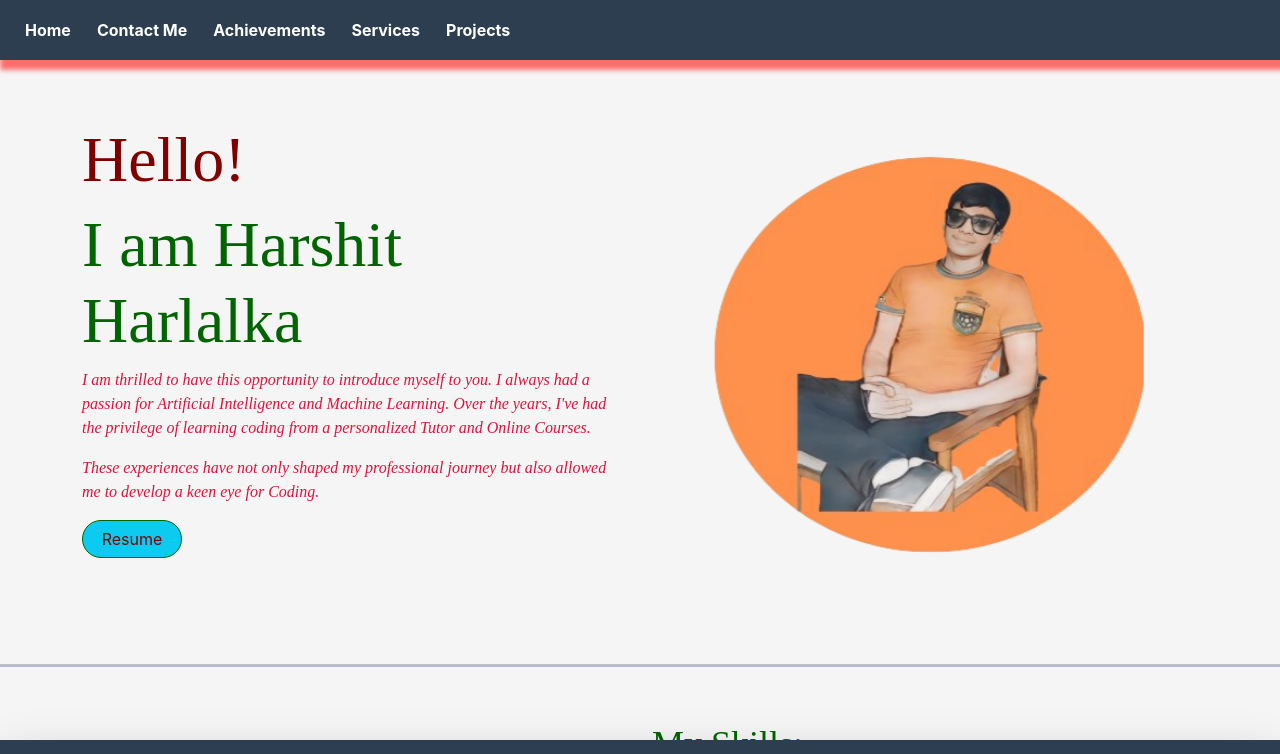
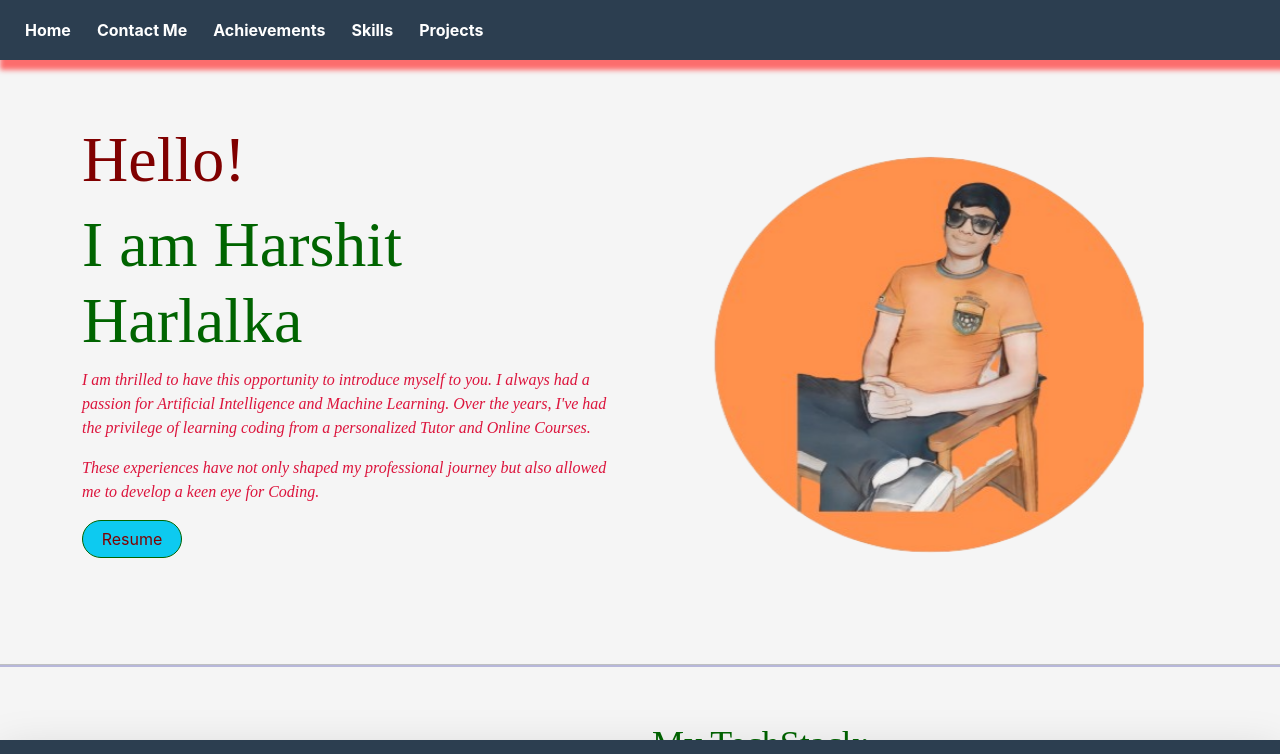
Before and after one commit to Harshit-TheCoder/Portfolio-Website, a React (Create React App) app: page / in a window 1280 px wide. Shown: the top 754 px of the page. Built offline with nearby package versions, Linux system fonts and the light colour scheme.

Commit message:
more changes done

```diff
--- a/src/components/header.jsx
+++ b/src/components/header.jsx
@@ -23,7 +23,7 @@ function Header(){
               <a className="nav-link" href="/experience">Experience</a>
             </li> */}
             <li className="nav-item">
-              <a className="nav-link" href="/services">Services</a>
+              <a className="nav-link" href="/services">Skills</a>
             </li>
             <li className="nav-item">
               <a className="nav-link" href="/projects">Projects</a>
--- a/src/css/projectcarousel.css
+++ b/src/css/projectcarousel.css
@@ -4,7 +4,7 @@
   border-radius: 15%;
   border: 2px solid maroon;
   z-index: 4;
-  /* box-shadow: 5px 10px 8px 10px #888888; */
+  box-shadow: 5px 10px 8px 10px #888888;
   /* animation: pendulumSwing 6s infinite; */
   /* transform-origin: center bottom; */
 }
--- a/src/home.jsx
+++ b/src/home.jsx
@@ -29,7 +29,7 @@ import laptop from "./components/skills/laptopimage.svg"
 import "../src/css/home.css";
 function Home(){
     return(
-        <div style={{ height:"260vh"}}>
+        <div style={{ height:"280vh"}}>
             <Header/>
             <Main>
               <div className='container'>
@@ -58,7 +58,7 @@ function Home(){
                     <img src={laptop} className="svgimage" alt="SVG Image" width="500" height="500" />
                   </div>
                   <div className='col-xl-6 col-lg-6 col-md-6 col-sm-12 col-xs-12 mt-3'>
-                    <h2>My Skills: </h2>
+                    <h2>My TechStack: </h2>
                     <br />
                     <div class="grid-container">
                         <div style={{display:"flex", flexDirection:"column" ,color:"green"}}><img src={cpplang} alt="" style={{width:"50px"}}/>C++</div>
--- a/src/services.jsx
+++ b/src/services.jsx
@@ -9,7 +9,7 @@ function Services(){
         <div>
             <Header />
             <Main>
-            <center><h1>Services</h1></center>
+            <center><h1>Skills</h1></center>
 
             <div className='container' >
                <ServiceComponent />
```
